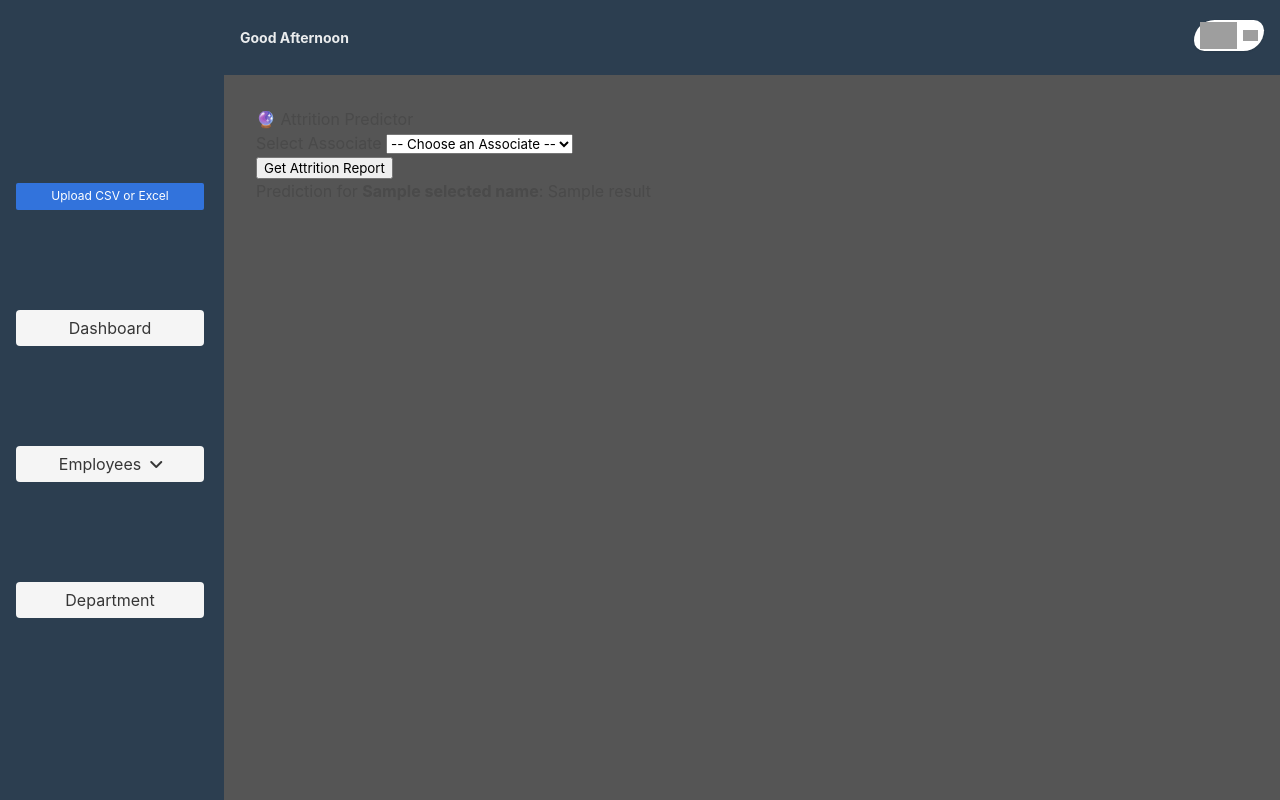
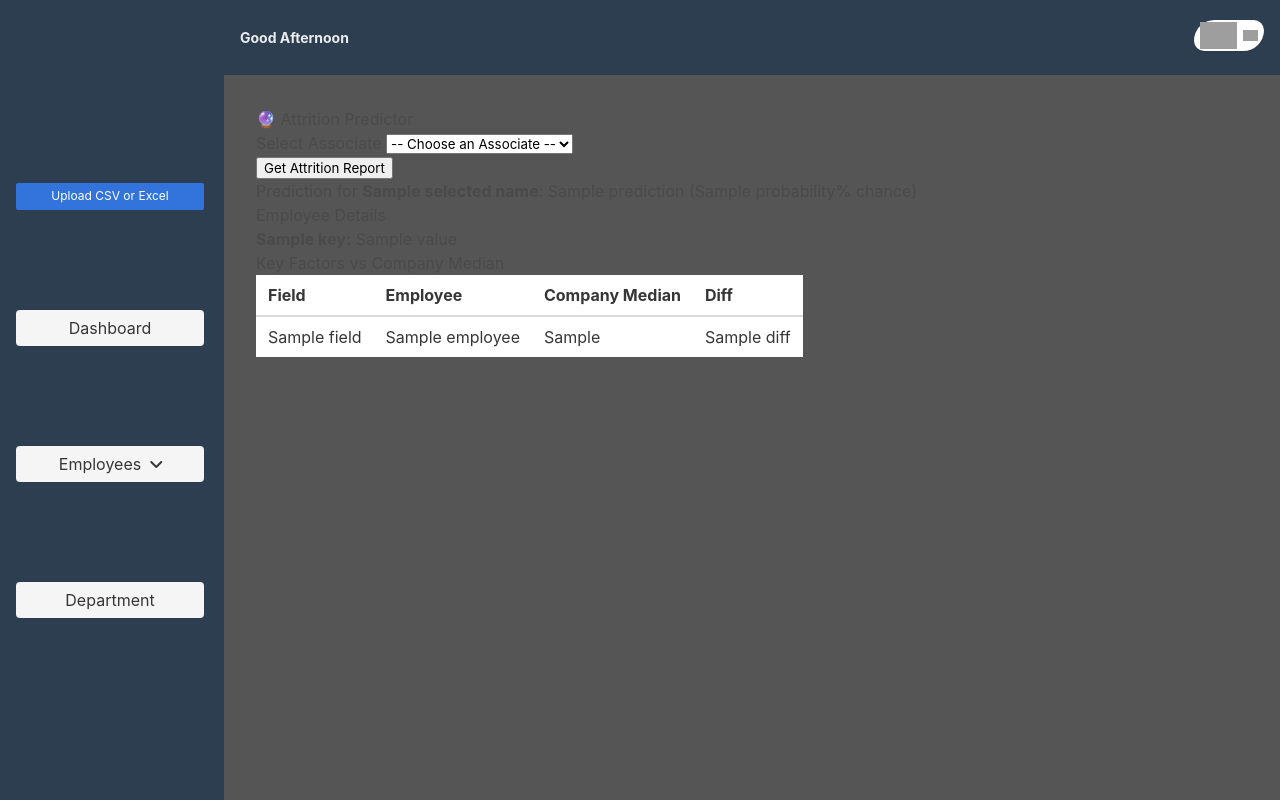
Before and after one commit to AshiMahajan/Employee-Analysis-and-Termination-algo, a Flask app: template templates/attrition.html in a window 1280 px wide. Run offline with Flask 3, Linux system fonts and the light colour scheme; the template is opened without the code that fills it: most values are stand-ins (such as "Sample title", 1, 10 or a date in 2020); some libraries are stand-ins or nearby versions; grey boxes are pictures that could not be loaded.

Commit message:
Enhance attrition results with details and insights
Expanded the attrition prediction display to include probability, employee details, and a table of numeric insights comparing key factors to company medians. Improves transparency and context for prediction results.

```diff
--- a/templates/attrition.html
+++ b/templates/attrition.html
@@ -19,10 +19,48 @@
   </form>
 
   {% if result %}
-  <div class="alert alert-info mt-3">
-    Prediction for <b>{{ selected_name }}</b>:
-    <span class="fw-bold">{{ result }}</span>
-  </div>
-  {% endif %}
+<div class="alert alert-info mt-3">
+  Prediction for <b>{{ selected_name }}</b>:
+  <span class="fw-bold">{{ result.prediction }}</span>
+  {% if result.probability %} ({{ result.probability }}% chance) {% endif %}
+</div>
+
+<!-- Optional: Show details -->
+<div class="mt-3">
+  <h5>Employee Details</h5>
+  <ul>
+    {% for key, value in result.details.items() %}
+    <li><b>{{ key }}:</b> {{ value }}</li>
+    {% endfor %}
+  </ul>
+</div>
+
+<!-- Optional: Numeric insights -->
+{% if result.numeric_insights %}
+<div class="mt-3">
+  <h5>Key Factors vs Company Median</h5>
+  <table class="table table-sm table-bordered">
+    <thead>
+      <tr>
+        <th>Field</th>
+        <th>Employee</th>
+        <th>Company Median</th>
+        <th>Diff</th>
+      </tr>
+    </thead>
+    <tbody>
+      {% for row in result.numeric_insights %}
+      <tr>
+        <td>{{ row.field }}</td>
+        <td>{{ row.employee }}</td>
+        <td>{{ row.company_median }}</td>
+        <td>{{ row.diff }}</td>
+      </tr>
+      {% endfor %}
+    </tbody>
+  </table>
+</div>
+{% endif %} {% endif %}
+
 </div>
 {% endblock %}
```
